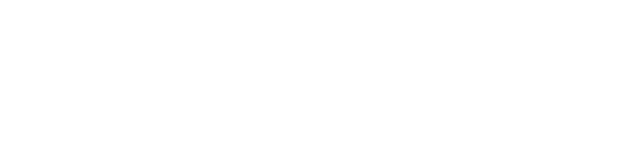
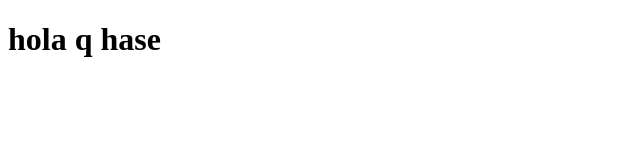
Before and after one commit to 1Biel111/PoyectoZ, a plain HTML site: page index.html in a window 1280 px wide. Shown: the whole page, without its empty margins (0-640 px from the left). Drawn offline with Linux system fonts and the light colour scheme.

Commit message:
inicio trabajos

```diff
--- a/index.html
+++ b/index.html
@@ -6,6 +6,6 @@
     <title>Document</title>
 </head>
 <body>
-
+<h1>hola q hase</h1>
 </body>
 </html>
```
Also changed, not shown: instrucciones.txt (added).
